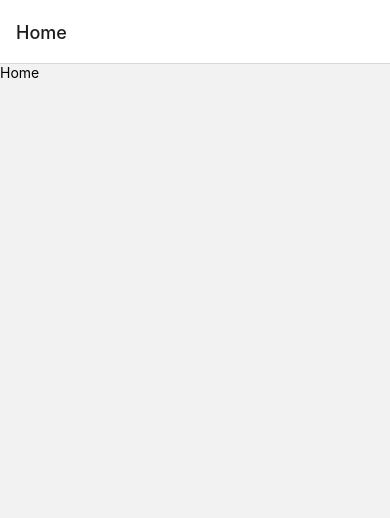
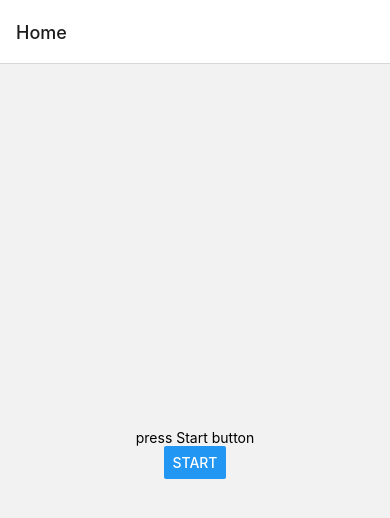
Before and after one commit to IAMSEWON/ttsstt, a React Native app: screen /Home in a window 390 px wide. Shown: the top 518 px of the page. Built offline with nearby package versions, Linux system fonts and the light colour scheme.

Commit message:
[UPDATED] - react-native-voice 마이크 테스트

```diff
--- a/package.json
+++ b/package.json
@@ -16,7 +16,8 @@
     "react": "18.2.0",
     "react-native": "0.74.2",
     "react-native-safe-area-context": "^4.10.5",
-    "react-native-screens": "^3.32.0"
+    "react-native-screens": "^3.32.0",
+    "react-native-voice": "^0.3.0"
   },
   "devDependencies": {
     "@babel/core": "^7.20.0",
--- a/src/screens/Home.tsx
+++ b/src/screens/Home.tsx
@@ -1,9 +1,58 @@
-import { Text, View } from 'react-native';
+import React, { useState, useEffect } from 'react';
+import { Button, Text, View } from 'react-native';
+import Voice from 'react-native-voice';
 
 const Home = () => {
+  const [isRecord, setIsRecord] = useState<boolean>(false);
+  const [text, setText] = useState<string>('');
+  const buttonLabel = isRecord ? 'Stop' : 'Start';
+  const voiceLabel = text ? text : isRecord ? 'Say something...' : 'press Start button';
+
+  const _onSpeechStart = () => {
+    console.log('onSpeechStart');
+    setText('');
+  };
+  const _onSpeechEnd = () => {
+    console.log('onSpeechEnd');
+  };
+  const _onSpeechResults = (event) => {
+    console.log('onSpeechResults');
+    setText(event.value[0]);
+  };
+  const _onSpeechError = (event) => {
+    console.log('_onSpeechError');
+    console.log(event.error);
+  };
+
+  const _onRecordVoice = () => {
+    if (isRecord) {
+      Voice.stop();
+    } else {
+      Voice.start('ko-KR');
+    }
+    setIsRecord(!isRecord);
+  };
+
+  useEffect(() => {
+    Voice.onSpeechStart = _onSpeechStart;
+    Voice.onSpeechEnd = _onSpeechEnd;
+    Voice.onSpeechResults = _onSpeechResults;
+    Voice.onSpeechError = _onSpeechError;
+
+    return () => {
+      Voice.destroy().then(Voice.removeAllListeners);
+    };
+  }, []);
   return (
-    <View>
-      <Text>Home</Text>
+    <View
+      style={{
+        flex: 1,
+        alignItems: 'center',
+        justifyContent: 'center',
+      }}
+    >
+      <Text>{voiceLabel}</Text>
+      <Button onPress={_onRecordVoice} title={buttonLabel} />
     </View>
   );
 };
```
Also changed, not shown: 4 other files (tests, documents, lock files or other folders).
